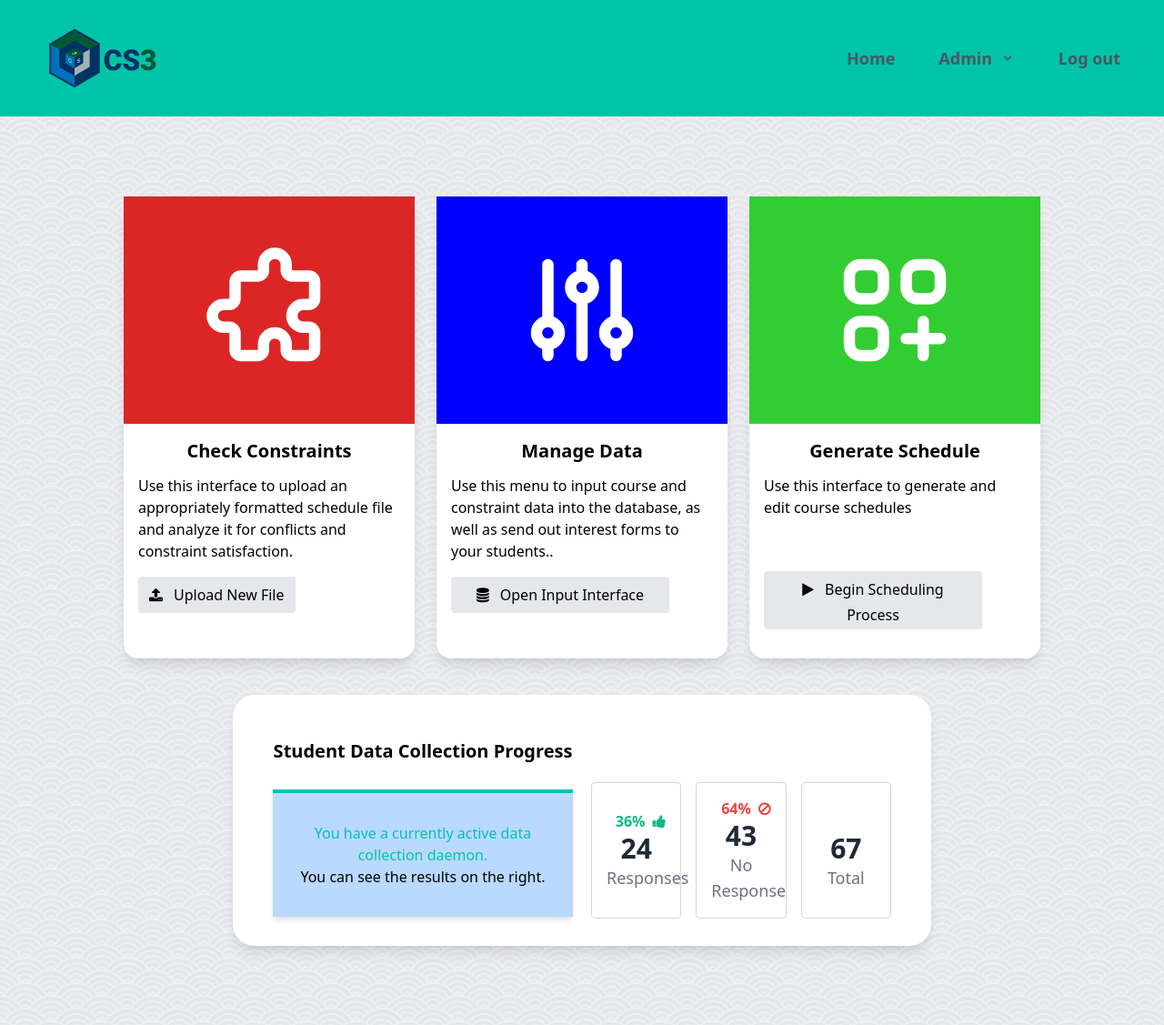
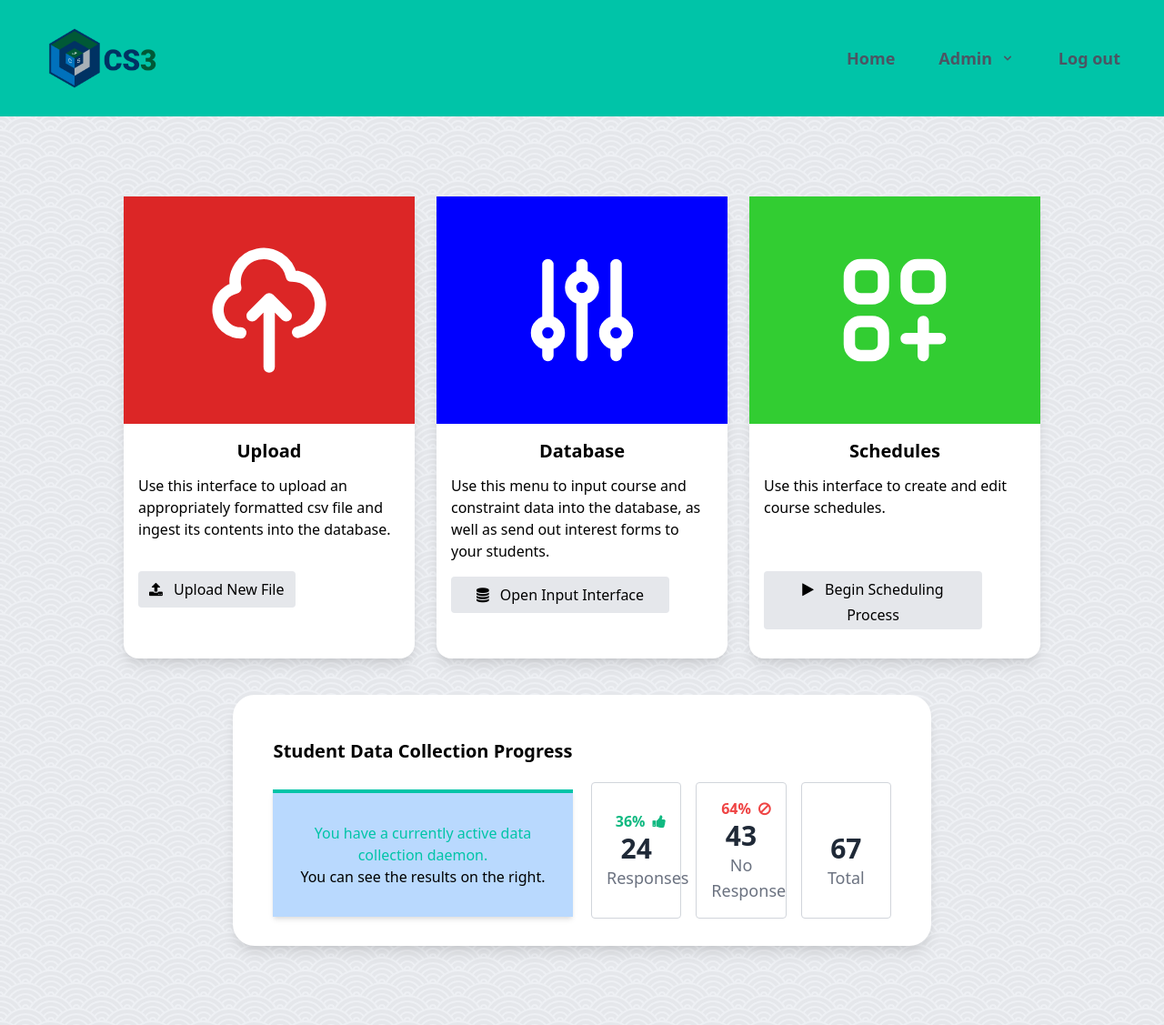
Before and after one commit to DrewUniversityCS/CS3, a Django app: page / in a window 1280 px wide. Shown: the top 1127 px of the page at 91% size. Run offline with Django 3.2, Linux system fonts and the light colour scheme; the visitor is signed in with stand-in values (Sample User, id 1); style sheets or scripts are compiled from the project's sources; parts of the project's set-up code (start-up, migrations or seed data) failed here and were passed over.

Commit message:
template refactors

```diff
--- a/dataingest/views.py
+++ b/dataingest/views.py
@@ -13,12 +13,12 @@ def upload(request):
         r = reader(f, delimiter=',')
         for row in r:
             print(row)
-    return render(request, 'upload.html')
+    return render(request, 'dataingest/upload.html')
 
 
 def csv_list(request):
     csvs = CSV.objects.all()
-    return render(request, 'csv_list.html', {
+    return render(request, 'dataingest/csv_list.html', {
         'csvs': csvs
     })
 
@@ -31,6 +31,6 @@ def upload_csv(request):
             return redirect('csv_list')
     else:
         form = CSVForm()
-    return render(request, 'upload_csv.html', {
+    return render(request, 'dataingest/upload_csv.html', {
         'form': form
     })
--- a/templates/components/navbar.html
+++ b/templates/components/navbar.html
@@ -49,11 +49,11 @@
                             <a class="block px-4 py-2 mt-2 text-lg font-semibold bg-transparent rounded-lg md:mt-0 hover:text-gray-100 focus:text-gray-100 focus:outline-none focus:shadow-outline"
                                href="{% url 'pages:check-schedule' %}">Check Schedule</a>
                             <a class="block px-4 py-2 mt-2 text-lg font-semibold bg-transparent rounded-lg md:mt-0 hover:text-gray-100 focus:text-gray-100 focus:outline-none focus:shadow-outline"
-                               href="{% url 'pages:crud' %}">CRUD</a>
+                               href="{% url 'pages:crud' %}">Database</a>
                             <a class="block px-4 py-2 mt-2 text-lg font-semibold bg-transparent rounded-lg md:mt-0 hover:text-gray-100 focus:text-gray-100 focus:outline-none focus:shadow-outline"
                                href="{% url 'pages:invite' %}">Invite</a>
                             <a class="block px-4 py-2 mt-2 text-lg font-semibold bg-transparent rounded-lg md:mt-0 hover:text-gray-100 focus:text-gray-100 focus:outline-none focus:shadow-outline"
-                               href="{% url 'dataingest:upload' %}">Upload</a>
+                               href="{% url 'dataingest:upload' %}">Upload CSV</a>
                         </div>
                     </div>
                 </div>
--- a/templates/pages/home.html
+++ b/templates/pages/home.html
@@ -9,20 +9,20 @@
             <div class="flex flex-wrap justify-center gap-6 my-10">
                 <div class="w-3/4 bg-white shadow-lg rounded-2xl md:w-1/4">
                     <div class="flex text-3xl text-center bg-red-600" style="height: 250px;">
-                        <img src="{% static 'icons/puzzle_icon.svg' %}" class="m-auto"
+                        <img src="{% static 'icons/upload.svg' %}" class="m-auto"
                              style="height: 150px; width: 150px;">
                     </div>
                     <div class="p-4">
-                        <p class="pb-3 text-xl font-bold">Check Constraints</p>
+                        <p class="pb-3 text-xl font-bold">Upload</p>
                         <p style="min-height: 90px;" class="text-left">Use this interface to upload an appropriately
-                            formatted schedule
-                            file and analyze it for conflicts and constraint satisfaction.</p>
+                            formatted csv file and ingest its contents into the database.</p>
                         <div class="flex gap-6 my-4" style="flex-flow: wrap;">
-
-                            <button class="px-3 py-2 font-medium bg-gray-200 rounded">
-                                <i class="mr-2 fa fa-upload" aria-hidden="true"></i>
-                                Upload New File
-                            </button>
+                            <a href="{% url 'dataingest:upload' %}">
+                                <button class="px-3 py-2 font-medium bg-gray-200 rounded">
+                                    <i class="mr-2 fa fa-upload" aria-hidden="true"></i>
+                                    Upload New File
+                                </button>
+                            </a>
                         </div>
                     </div>
                 </div>
@@ -33,10 +33,10 @@
                              style="height: 150px; width: 150px;">
                     </div>
                     <div class="p-4">
-                        <p class="pb-3 text-xl font-bold">Manage Data</p>
+                        <p class="pb-3 text-xl font-bold">Database</p>
                         <p style="min-height: 90px;" class="text-left">Use this menu to input course and constraint data
                             into the
-                            database, as well as send out interest forms to your students..</p>
+                            database, as well as send out interest forms to your students.</p>
                         <div class="flex gap-6 my-4">
                             <a href="{% url 'pages:crud' %}">
                                 <button class="px-3 py-1 font-medium bg-gray-200 rounded w-60">
@@ -54,9 +54,9 @@
                              style="height: 150px; width: 150px;">
                     </div>
                     <div class="p-4">
-                        <p class="pb-3 text-xl font-bold">Generate Schedule</p>
-                        <p style="min-height: 90px;" class="text-left">Use this interface to generate and edit course
-                            schedules</p>
+                        <p class="pb-3 text-xl font-bold">Schedules</p>
+                        <p style="min-height: 90px;" class="text-left">Use this interface to create and edit course
+                            schedules.</p>
                         <div class="flex gap-6 my-4">
                             <a href="{% url 'pages:generate-schedule' %}">
                                 <button class="px-3 py-1 font-medium bg-gray-200 rounded w-60">
```
Also changed, not shown: database/migrations/0003_auto_20210317_1548.py (added), static/icons/upload.svg (added), templates/dataingest/csv_list.html (renamed from templates/csv_list.html), templates/dataingest/upload.html (renamed from templates/upload.html), templates/dataingest/upload_csv.html (renamed from templates/upload_csv.html).
